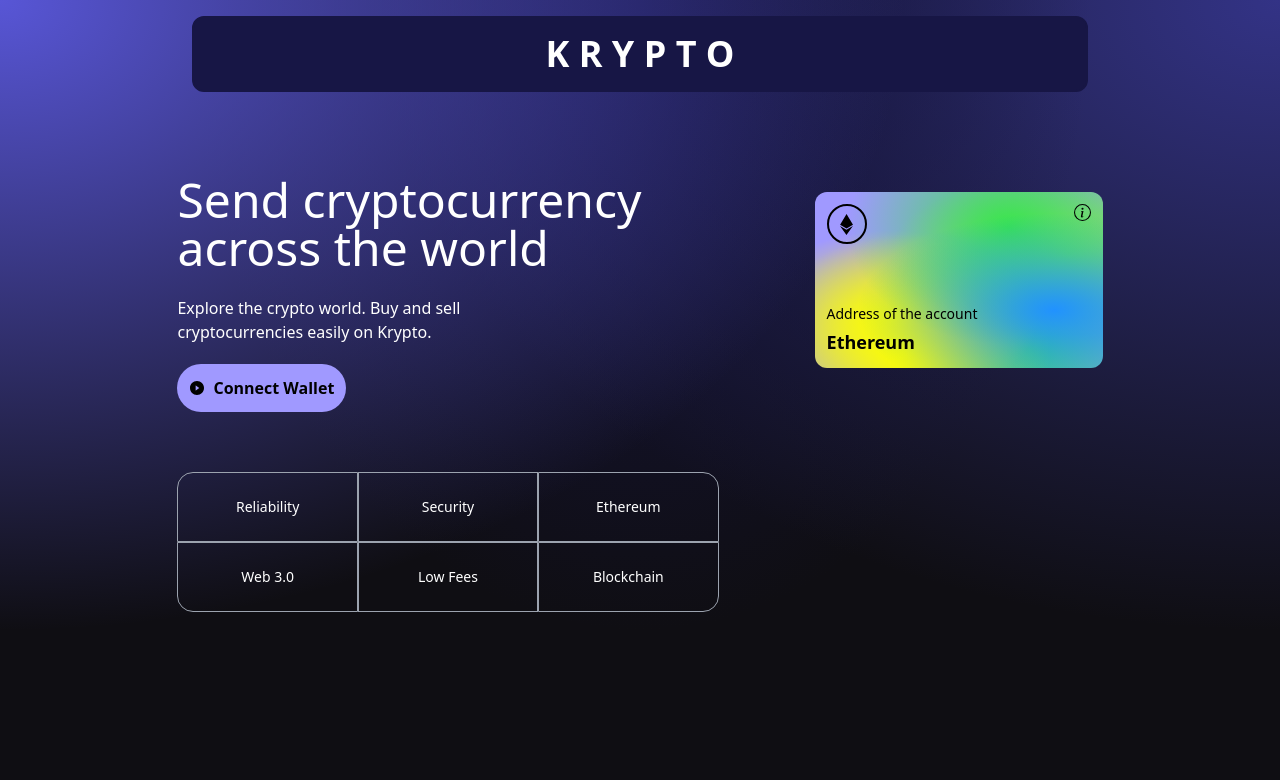
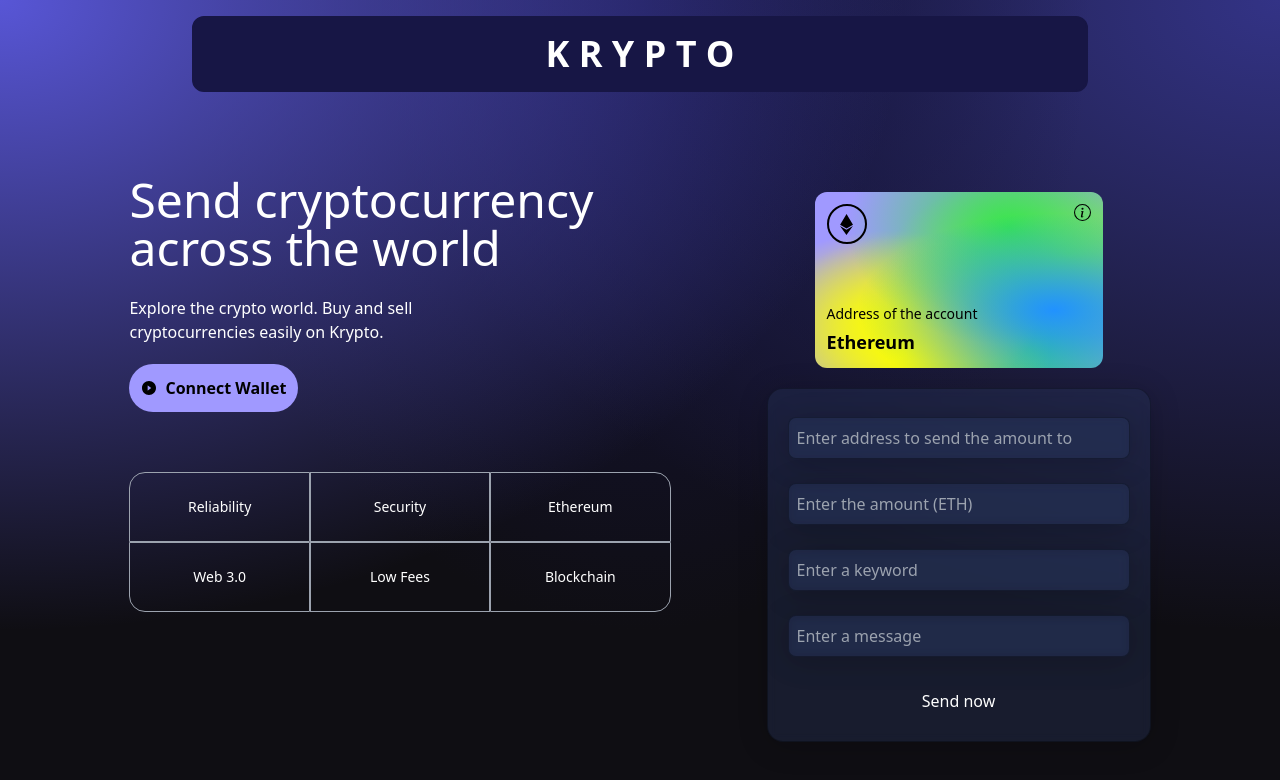
Before and after one commit to KartikChinda/web3.0-bonsoir, a Next.js app in the folder client/: page / in a window 1280 px wide. Shown: the top 780 px of the page. Built offline with nearby package versions, Linux system fonts and the light colour scheme.

Commit message:
Added the form

```diff
--- a/client/app/components/Hero.tsx
+++ b/client/app/components/Hero.tsx
@@ -78,7 +78,20 @@
                             </div>
                         </div>
                     </div>
+                    <form id="sendMoney" onSubmit={(e) => handleSubmit(e)} className="p-5 sm:w-96 w-full flex flex-col justify-start items-center blue-glassmorphism gap-2" >
+                        <input placeholder="Enter address to send the amount to" name="addressTo" type="text" className=" p-2 w-full rounded-lg my-2 blue-glassmorphism" />
+                        <input placeholder="Enter the amount (ETH)" name="amount" type="number" className=" p-2 w-full rounded-lg my-2 blue-glassmorphism" />
+                        <input placeholder="Enter a keyword" name="keyword" type="text" className=" p-2 w-full rounded-lg my-2 blue-glassmorphism" />
+                        <input placeholder="Enter a message" name="message" type="text" className=" p-2 w-full rounded-lg my-2 blue-glassmorphism" />
 
+                        <button
+                            type="button"
+                            onClick={handleSubmit}
+                            className="text-white w-full  mt-2  p-2 hover:bg-[#4F4EBE] rounded-full duration-150 cursor-pointer hover:font-bold"
+                        >
+                            Send now
+                        </button>
+                    </form>
 
                 </div>
             </div>
--- a/client/app/globals.css
+++ b/client/app/globals.css
@@ -6,12 +6,10 @@
     radial-gradient(at 100% 0%, #333386 0, transparent 50%);
 }
 
-.gradient-bg-services {
-  background-color: #0f0e13;
-  background-image:
-    radial-gradient(at 0% 0%, hsla(253, 16%, 7%, 1) 0, transparent 50%),
-    radial-gradient(at 50% 100%, hsla(225, 39%, 25%, 1) 0, transparent 50%);
+body {
+  overflow-x: hidden;
 }
+
 
 .gradient-bg-transactions {
   background-color: #0f0e13;
@@ -20,12 +18,6 @@
     radial-gradient(at 50% 0%, hsla(225, 39%, 25%, 1) 0, transparent 50%);
 }
 
-.gradient-bg-footer {
-  background-color: #0f0e13;
-  background-image:
-    radial-gradient(at 0% 100%, hsla(253, 16%, 7%, 1) 0, transparent 53%),
-    radial-gradient(at 50% 150%, hsla(339, 49%, 30%, 1) 0, transparent 50%);
-}
 
 .blue-glassmorphism {
   background: rgb(39, 51, 89, 0.4);
```
